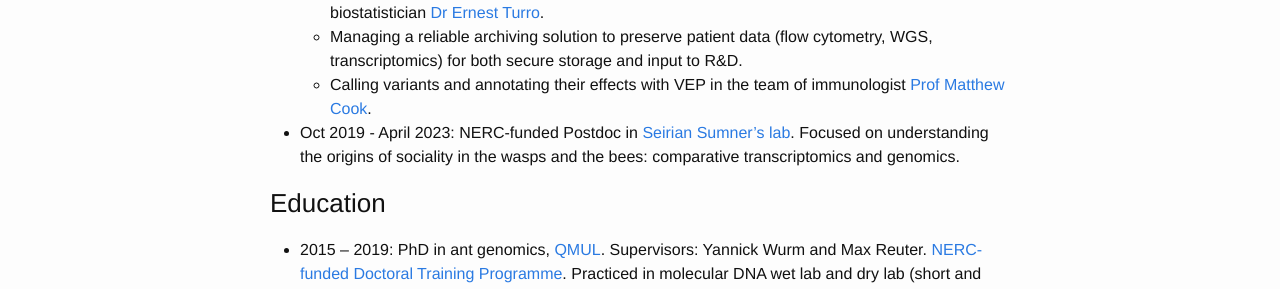
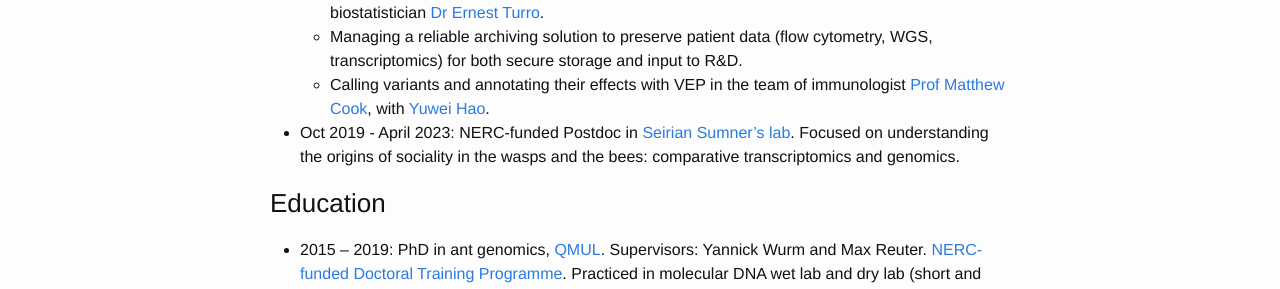
Before and after one commit to EmelineFavreau/EmelineFavreau.github.io, a Jekyll site: the page built from cv.md, in a window 1280 px wide and 900 px high. Shown: the part 337-626 px from the top of the window. Built offline with Jekyll 4.4.1, drawn with Linux system fonts in a browser that asks for light colours.

Commit message:
adding yuwei

```diff
--- a/cv.md
+++ b/cv.md
@@ -10,7 +10,7 @@
     - Statistical analysis of B cell data from immuno-deficient patients in the team of clinical academic [Prof Siobhan Burns](https://www.ucl.ac.uk/infection-immunity/people/professor-siobhan-burns) with [Dr Luiza C. Campos](https://orcid.org/0000-0002-4315-9105).
     - Mapping thousands of genomes to GRCh38 and calling variants for rare diseases in the team of biostatistician [Dr Ernest Turro](https://labs.icahn.mssm.edu/turrolab/members/).
     - Managing a reliable archiving solution to preserve patient data (flow cytometry, WGS, transcriptomics) for both secure storage and input to R&D.
-    - Calling variants and annotating their effects with VEP in the team of immunologist [Prof Matthew Cook](https://www.cuh.nhs.uk/staff-directory/professor-matthew-cook/).
+    - Calling variants and annotating their effects with VEP in the team of immunologist [Prof Matthew Cook](https://www.cuh.nhs.uk/staff-directory/professor-matthew-cook/), with [Yuwei Hao](https://orcid.org/0000-0003-3932-3686).
 - Oct 2019 - April 2023: NERC-funded Postdoc in [Seirian Sumner's lab](http://www.sumnerlab.co.uk/the-group/emeline-favreau/). Focused on understanding the origins of sociality in the wasps and the bees: comparative transcriptomics and genomics.
 
 ### Education
```
